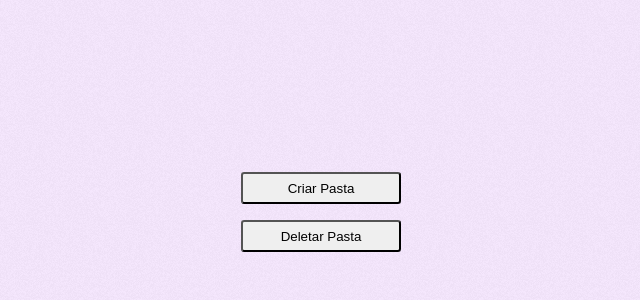
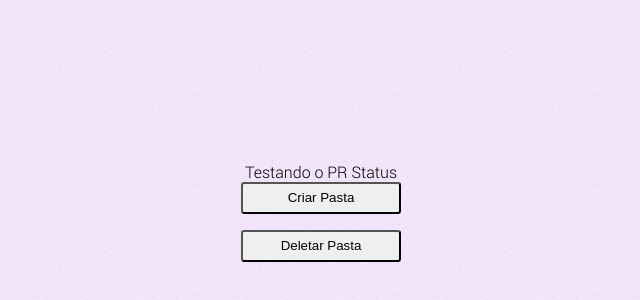
Before and after one commit to rafaelfreitasnsj/base-electron, an Electron app: page app/index.html in a window 1280 px wide. Shown: the part 188-488 px from the top of the page, without its empty margins (319-959 px from the left). Drawn offline with Linux system fonts and the light colour scheme.

Commit message:
Testando o pr

```diff
--- a/app/index.html
+++ b/app/index.html
@@ -7,6 +7,7 @@
   </head>
   <body>
     <section class="container">
+      <p>Testando o PR Status</p>
       <button id="criar-pasta">Criar Pasta</button>
       <button id="deletar-pasta">Deletar Pasta</button>
     </section>
```
